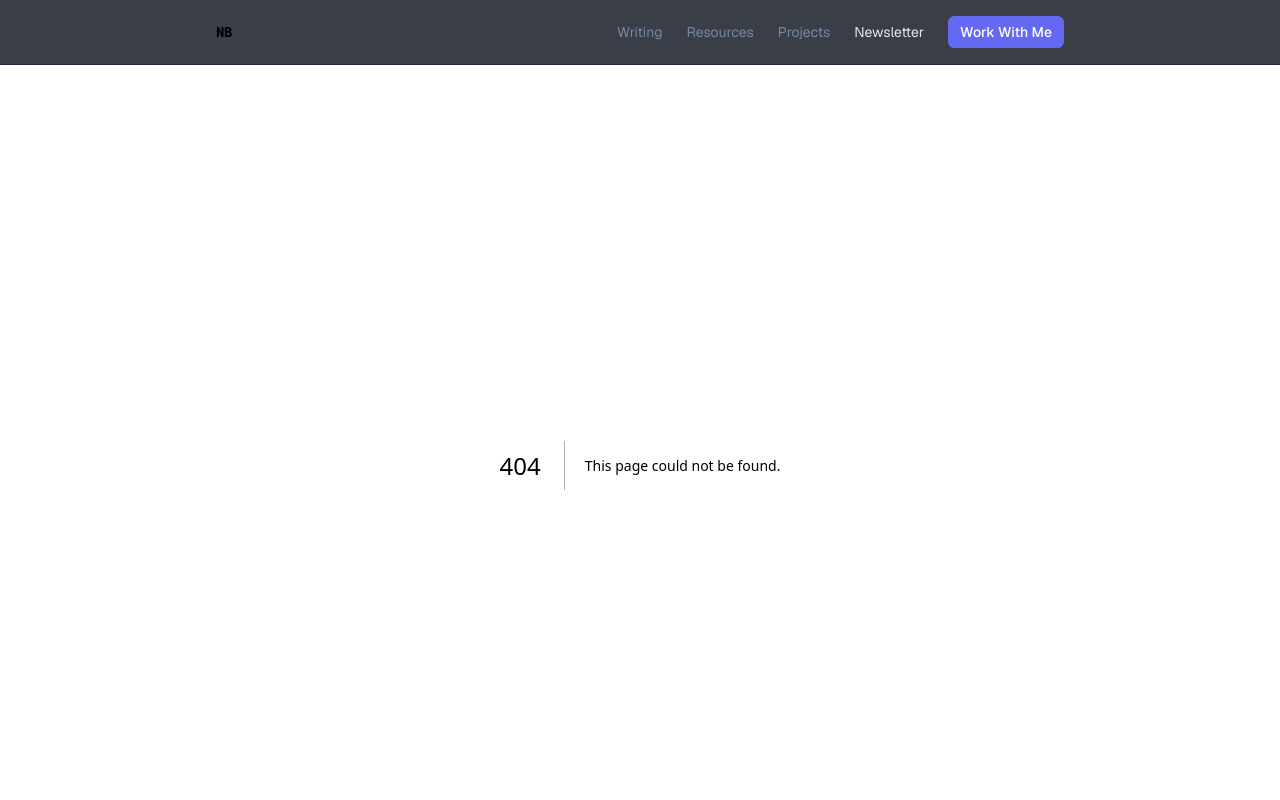
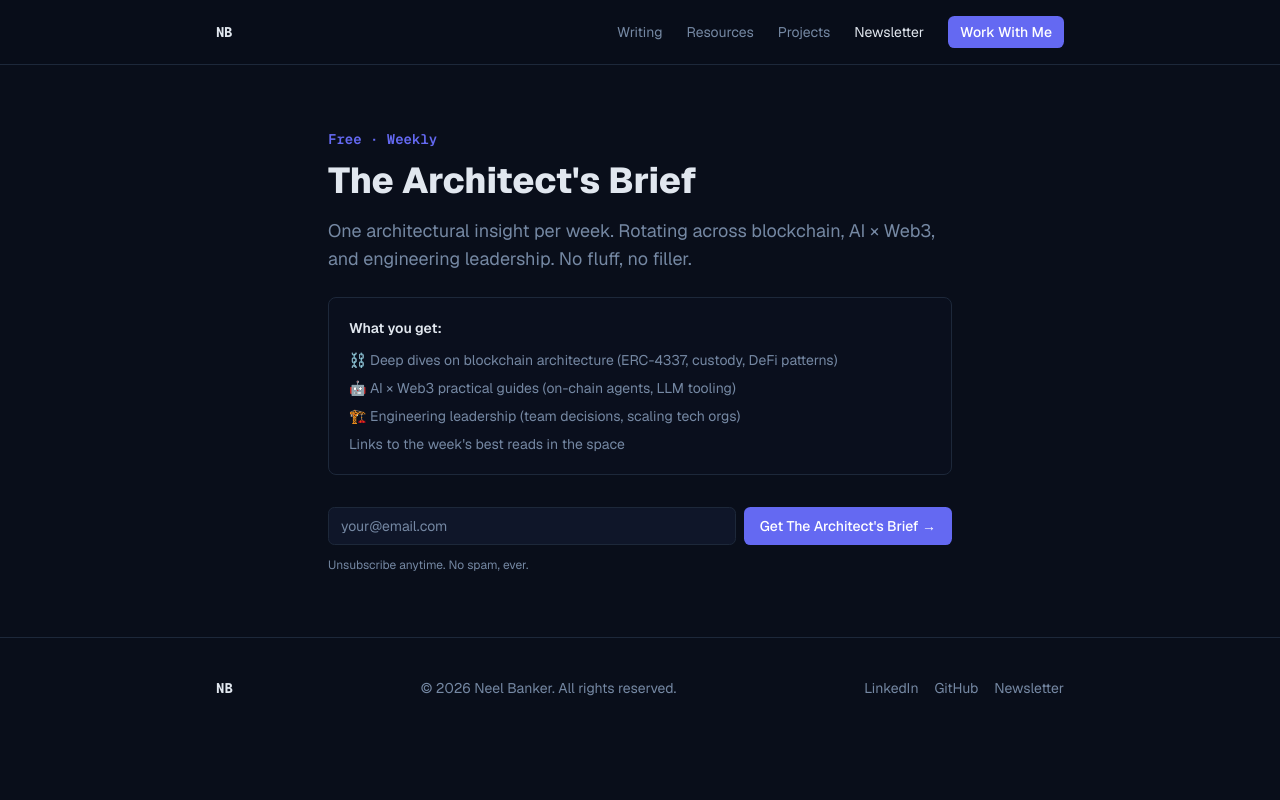
Before and after one commit to bankerneel/neelbanker.com, a Next.js app: page /newsletter in a window 1280 px wide. Before the commit this address had no page. Shown: the top 800 px of the page. Built offline with nearby package versions, Linux system fonts and the light colour scheme.

Commit message:
feat: about page, newsletter signup API, newsletter page

```diff
--- /dev/null
+++ b/app/about/page.tsx
@@ -0,0 +1,38 @@
+import type { Metadata } from 'next'
+
+export const metadata: Metadata = {
+  title: 'About',
+  description: 'Senior Blockchain Architect with 6+ years building Web3 infrastructure, smart contracts, and AI-native systems.',
+}
+
+export default function AboutPage() {
+  return (
+    <div className="mx-auto max-w-2xl px-6 py-16">
+      <h1 className="mb-6 text-3xl font-bold">About</h1>
+      <div className="prose prose-invert prose-zinc max-w-none">
+        <p>
+          I'm Neel Banker — a Senior Blockchain Architect based in Ahmedabad, India. I design and ship distributed systems at the intersection of blockchain infrastructure, AI, and product engineering.
+        </p>
+        <h2>What I Do</h2>
+        <p>
+          My core work is designing custody infrastructure, smart contract systems, and Web3 backends that handle real money and real users. I've worked across Ethereum, Polygon, Base, and Arbitrum — building everything from ERC-4337 account abstraction systems to multi-chain custody platforms using Fireblocks and BitGo.
+        </p>
+        <p>
+          More recently, I've been building at the intersection of AI and Web3: agents that can reason about on-chain state, execute transactions within policy constraints, and surface insights from blockchain data.
+        </p>
+        <h2>Tech</h2>
+        <p>
+          Solidity · ERC-4337 Account Abstraction · Fireblocks · BitGo · ethers.js · Node.js · Nest.js · Angular · PostgreSQL · AWS
+        </p>
+        <h2>Beyond Work</h2>
+        <p>
+          I run <a href="https://hindustanecolife.com" target="_blank" rel="noopener noreferrer">Hindustan Ecolife</a> — a nature and eco product business — as a side project. It keeps me honest about the full product stack: not just the backend, but the customer experience end to end.
+        </p>
+        <h2>Writing</h2>
+        <p>
+          I write <em>The Architect's Brief</em> — a weekly newsletter covering blockchain architecture, AI × Web3, and engineering leadership. If you build distributed systems or lead technical teams, it's for you.
+        </p>
+      </div>
+    </div>
+  )
+}
--- /dev/null
+++ b/app/api/subscribe/route.ts
@@ -0,0 +1,37 @@
+import { NextRequest, NextResponse } from 'next/server'
+import { z } from 'zod'
+import { resend, FROM_EMAIL, NEWSLETTER_AUDIENCE_ID } from '@/lib/resend'
+
+const schema = z.object({ email: z.string().email() })
+
+export async function POST(req: NextRequest) {
+  const body = await req.json()
+  const parsed = schema.safeParse(body)
+  if (!parsed.success) {
+    return NextResponse.json({ error: 'Invalid email' }, { status: 400 })
+  }
+
+  if (!NEWSLETTER_AUDIENCE_ID) {
+    return NextResponse.json({ error: 'Newsletter not configured' }, { status: 500 })
+  }
+
+  const { email } = parsed.data
+
+  await resend.contacts.create({
+    email,
+    audienceId: NEWSLETTER_AUDIENCE_ID,
+    unsubscribed: false,
+  })
+
+  await resend.emails.send({
+    from: FROM_EMAIL,
+    to: email,
+    subject: "You're subscribed to The Architect's Brief",
+    html: `<p>Welcome — you're subscribed to <strong>The Architect's Brief</strong>.</p>
+           <p>Every week: one insight on blockchain architecture, AI × Web3, or engineering leadership.</p>
+           <p>First issue lands in your inbox shortly.</p>
+           <p>— Neel</p>`,
+  })
+
+  return NextResponse.json({ ok: true })
+}
--- /dev/null
+++ b/app/newsletter/page.tsx
@@ -0,0 +1,30 @@
+import type { Metadata } from 'next'
+import { NewsletterForm } from '@/components/newsletter-form'
+
+export const metadata: Metadata = {
+  title: "The Architect's Brief",
+  description: 'Weekly newsletter on Blockchain Architecture, AI × Web3, and Engineering Leadership.',
+}
+
+export default function NewsletterPage() {
+  return (
+    <div className="mx-auto max-w-2xl px-6 py-16">
+      <p className="mb-3 font-mono text-sm font-semibold text-primary">Free · Weekly</p>
+      <h1 className="mb-4 text-4xl font-extrabold">The Architect's Brief</h1>
+      <p className="mb-6 text-lg text-muted-foreground">
+        One architectural insight per week. Rotating across blockchain, AI × Web3, and engineering leadership. No fluff, no filler.
+      </p>
+      <div className="mb-8 rounded-lg border border-border bg-muted/20 p-5">
+        <p className="mb-3 text-sm font-semibold">What you get:</p>
+        <ul className="space-y-2 text-sm text-muted-foreground">
+          <li>⛓️ Deep dives on blockchain architecture (ERC-4337, custody, DeFi patterns)</li>
+          <li>🤖 AI × Web3 practical guides (on-chain agents, LLM tooling)</li>
+          <li>🏗️ Engineering leadership (team decisions, scaling tech orgs)</li>
+          <li>Links to the week's best reads in the space</li>
+        </ul>
+      </div>
+      <NewsletterForm />
+      <p className="mt-3 text-xs text-muted-foreground">Unsubscribe anytime. No spam, ever.</p>
+    </div>
+  )
+}
```
